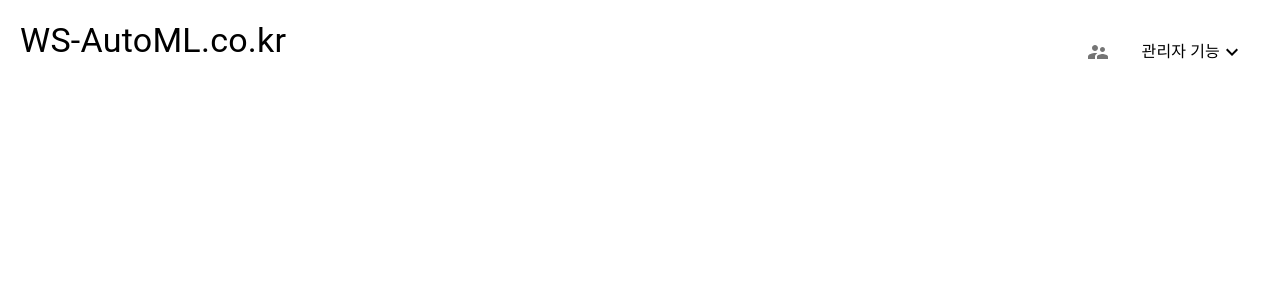
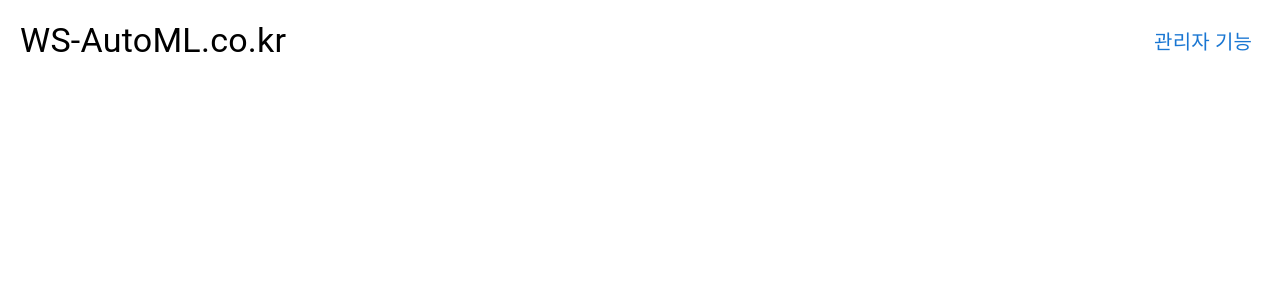
Before and after one commit to ClustProject/WSAutoMLMainWeb, a React (Create React App) app in the folder user-web/: page / in a window 1280 px wide. Shown: the top 300 px of the page. Built offline with nearby package versions, Linux system fonts and the light colour scheme.

Commit message:
feat: 관리자 기능 버튼 Menu/MenuItem 컴포넌트로 변경

```diff
--- a/user-web/src/components/presentational/header/AdminUsageListItems.jsx
+++ b/user-web/src/components/presentational/header/AdminUsageListItems.jsx
@@ -1,42 +1,35 @@
-import React, {useState} from "react";
-
-import {Collapse, List, ListItemButton, ListItemIcon, ListItemText, Typography} from "@mui/material";
-import SupervisorAccountIcon from "@mui/icons-material/SupervisorAccount";
-import {ExpandLess, ExpandMore} from "@mui/icons-material";
-import DnsRoundedIcon from "@mui/icons-material/DnsRounded";
+import React from "react";
+import Button from "@mui/material/Button";
+import {Box, Menu, Typography} from "@mui/material";
+import MenuItem from "@mui/material/MenuItem";
 
 export default function AdminUsageListItems() {
-  const [open, setOpen] = useState(false);
+  const [open, setOpen] = React.useState(false);
 
   return (
-    <List
-      sx={{margin: "20px", maxWidth: 200, bgcolor: 'background.paper'}}
-      component="nav"
-      aria-labelledby="nested-list-subheader"
-    >
-      <ListItemButton onClick={() => setOpen(!open)}>
-        <ListItemIcon>
-          <SupervisorAccountIcon/>
-        </ListItemIcon>
-        <ListItemText primary="관리자 기능"/>
-        {open ? <ExpandLess/> : <ExpandMore/>}
-      </ListItemButton>
-      <Collapse in={open} timeout="auto" unmountOnExit>
-        <List component="div" disablePadding>
-          <ListItemButton>
-            <ListItemIcon>
-              <DnsRoundedIcon/>
-            </ListItemIcon>
-            <ListItemText
-              primary={
-                <Typography type="body2" style={{color: '#000000'}}>
-                  메타데이터
-                </Typography>
-              }
-            />
-          </ListItemButton>
-        </List>
-      </Collapse>
-    </List>
+    <Box sx={{
+      margin: "20px"
+    }}>
+      <Button
+        id="basic-button"
+        aria-controls={open ? 'basic-menu' : undefined}
+        aria-haspopup="true"
+        aria-expanded={open ? 'true' : undefined}
+        onClick={(event) => setOpen(event.currentTarget)}
+      >
+        <Typography variant="h6">관리자 기능</Typography>
+      </Button>
+      <Menu
+        id="basic-menu"
+        anchorEl={open}
+        open={open}
+        onClose={() => setOpen(null)}
+        MenuListProps={{
+          'aria-labelledby': 'basic-button',
+        }}
+      >
+        <MenuItem>메타데이터 관리</MenuItem>
+      </Menu>
+    </Box>
   );
 }
```
